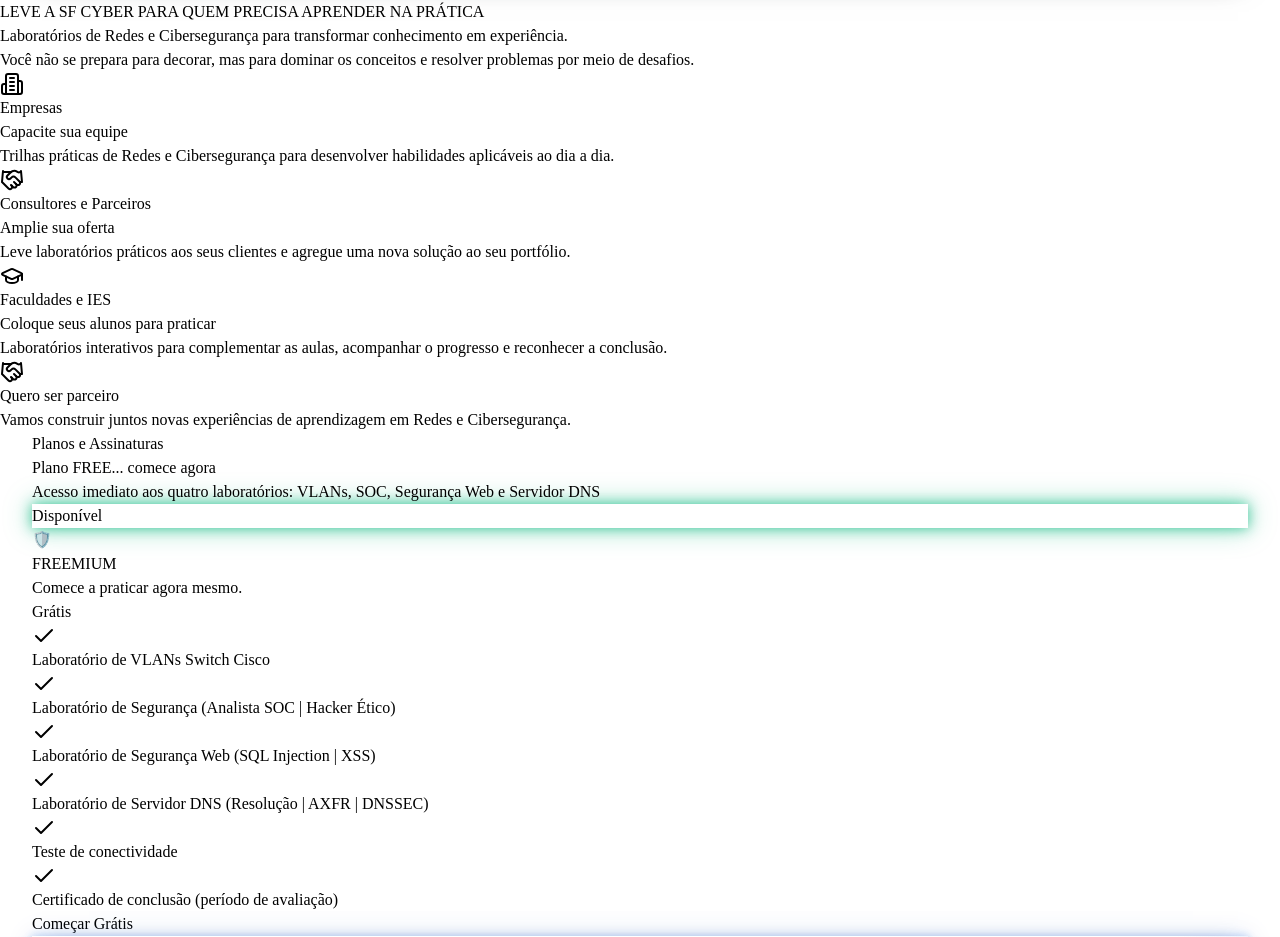
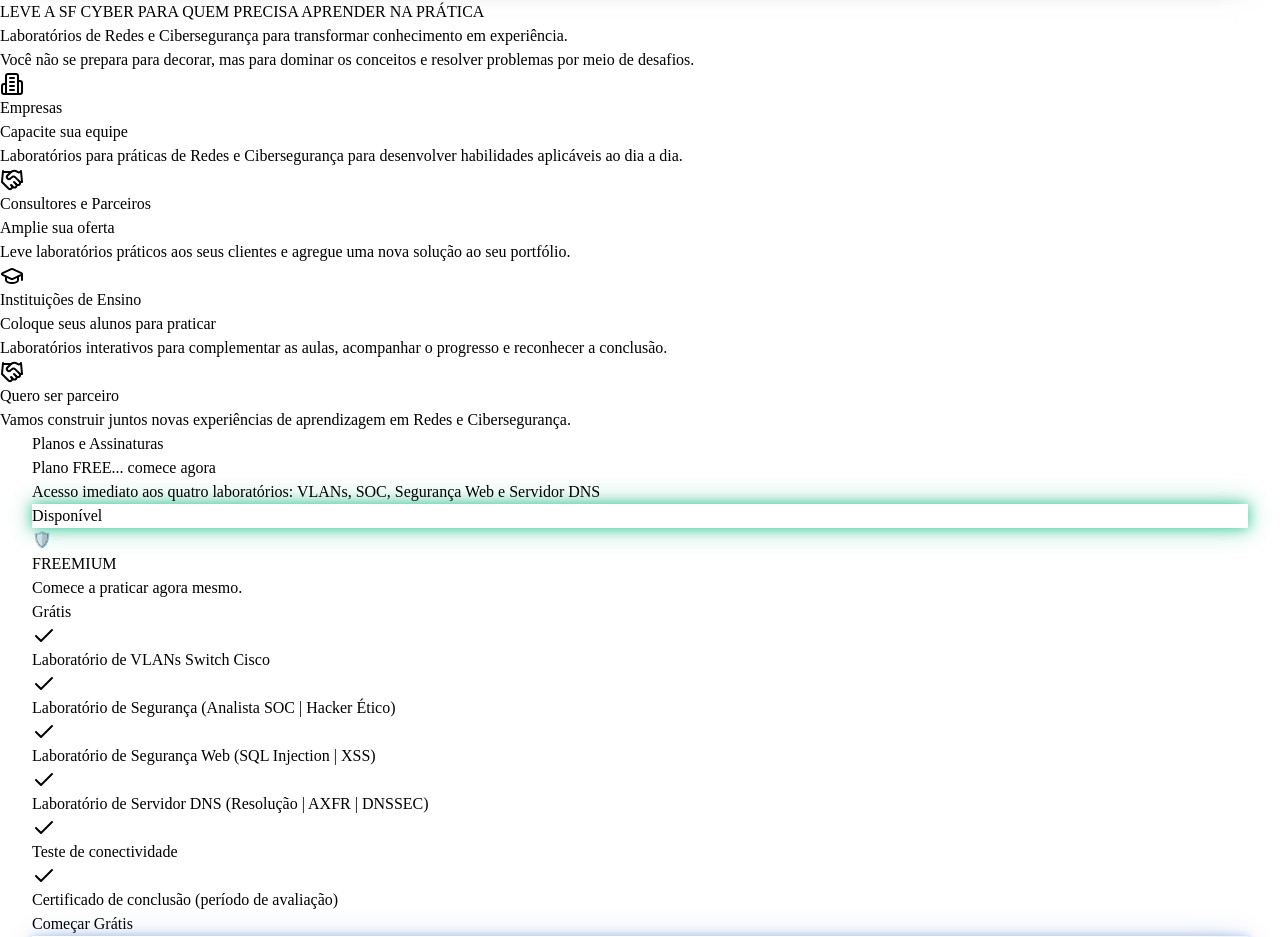
Before and after one commit to sandronsk1977-creator/sf-cyber, a React (Vite) app in the folder client/: page / in a window 1280 px wide. Shown: the part 2755-3692 px from the top of the page. Built offline with nearby package versions, Linux system fonts and the light colour scheme.

Commit message:
Update titles and descriptions in SponsorSection

```diff
--- a/client/src/components/SponsorSection.tsx
+++ b/client/src/components/SponsorSection.tsx
@@ -6,7 +6,7 @@ const PARTNERS = [
     icon: Building2,
     title: "Empresas",
     subtitle: "Capacite sua equipe",
-    desc: "Trilhas práticas de Redes e Cibersegurança para desenvolver habilidades aplicáveis ao dia a dia.",
+    desc: "Laboratórios para práticas de Redes e Cibersegurança para desenvolver habilidades aplicáveis ao dia a dia.",
   },
   {
     icon: Handshake,
@@ -16,7 +16,7 @@ const PARTNERS = [
   },
   {
     icon: GraduationCap,
-    title: "Faculdades e IES",
+    title: "Instituições de Ensino",
     subtitle: "Coloque seus alunos para praticar",
     desc: "Laboratórios interativos para complementar as aulas, acompanhar o progresso e reconhecer a conclusão.",
   },
```
